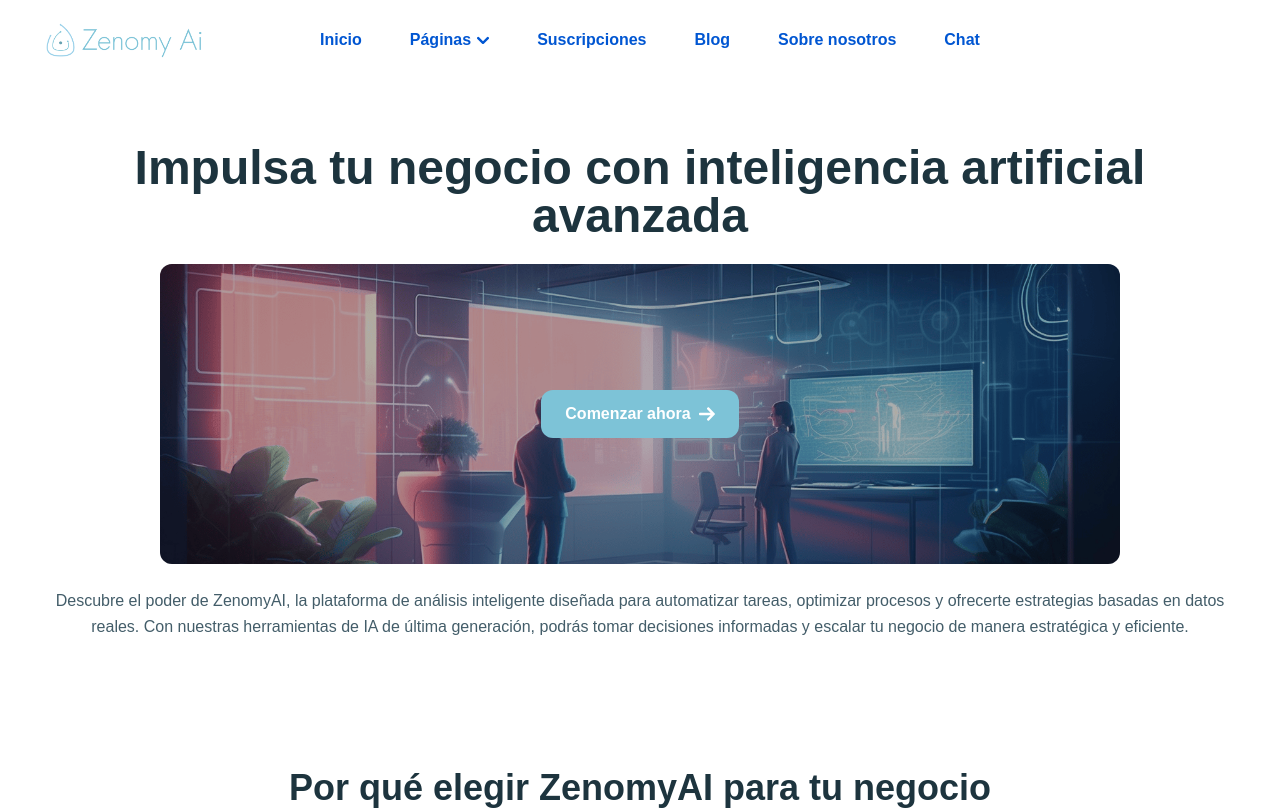
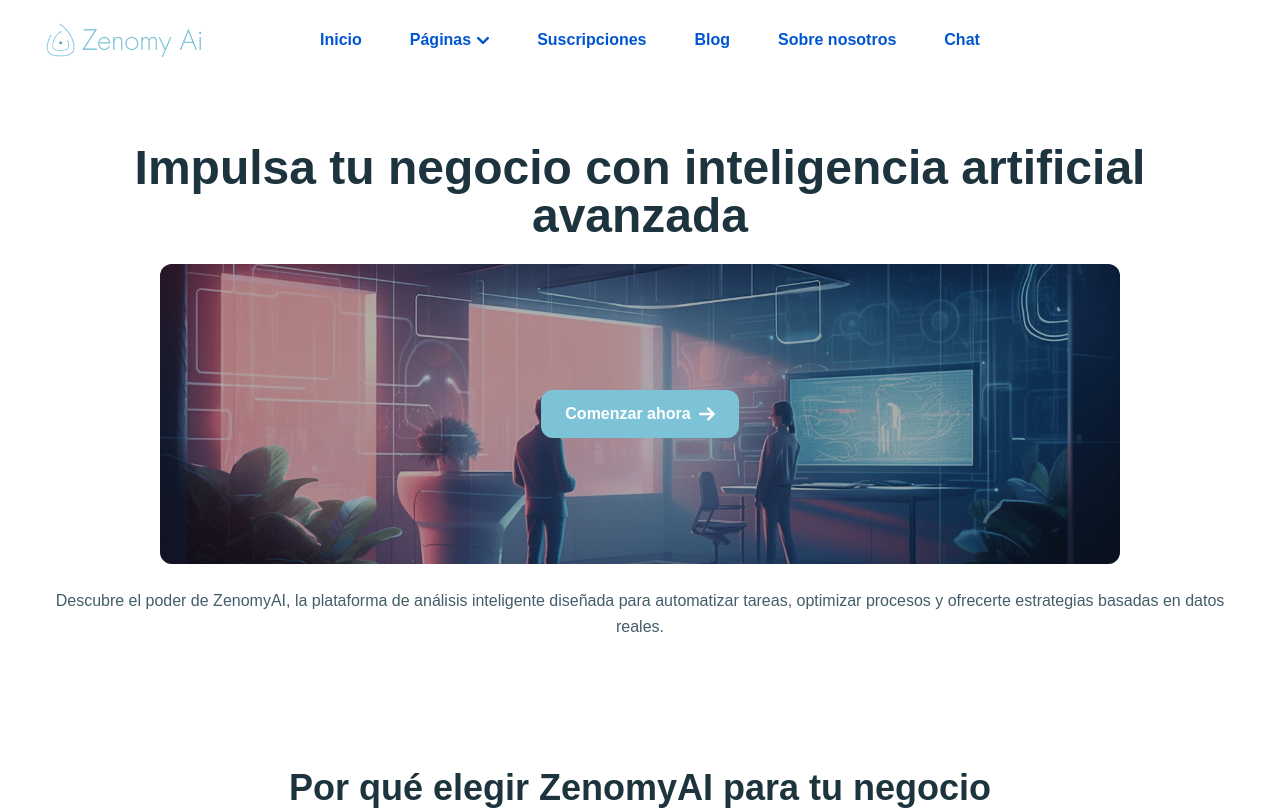
Before and after one commit to Elalekmelendez/frontendv2, a Next.js app: page / in a window 1280 px wide. Shown: the top 810 px of the page. Built offline with nearby package versions, Linux system fonts and the light colour scheme.

Commit message:
mensaje de prueba

```diff
--- a/src/components/home/Hero.tsx
+++ b/src/components/home/Hero.tsx
@@ -52,9 +52,7 @@
         <p className="text-base leading-relaxed text-primary-light dark:text-primary-dark">
           Descubre el poder de ZenomyAI, la plataforma de análisis inteligente
           diseñada para automatizar tareas, optimizar procesos y ofrecerte
-          estrategias basadas en datos reales. Con nuestras herramientas de IA
-          de última generación, podrás tomar decisiones informadas y escalar tu
-          negocio de manera estratégica y eficiente.
+          estrategias basadas en datos reales.
         </p>
       </div>
     </section>
```
Also changed, not shown: 1 other file (tests, documents, lock files or other folders).
